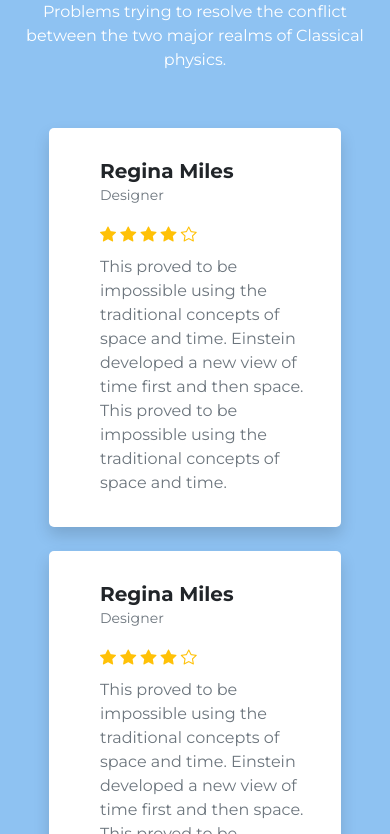
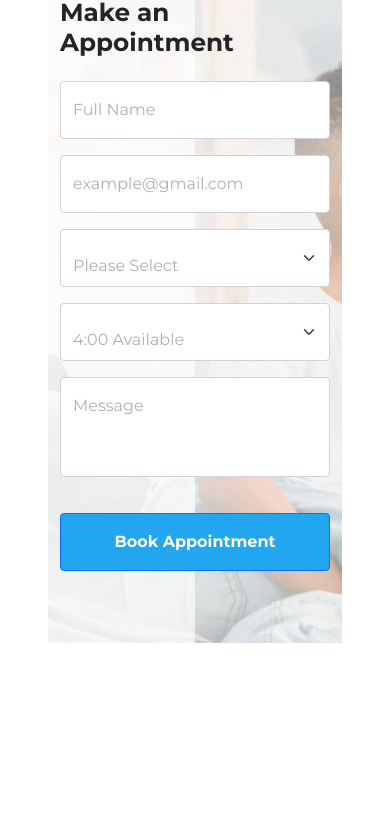
Before and after one commit to andersantos93/bootstrap-website, a plain HTML site: page index.html in a window 390 px wide. Shown: the part 101-935 px from the top of the page. After the commit the page ends 844 px from the top, so only its background shows below. Drawn offline with nearby package versions, Linux system fonts and the light colour scheme.

Commit message:
Contact section in desktop and mobile mode

```diff
--- a/index.html
+++ b/index.html
@@ -19,86 +19,122 @@
 </head>
 
 <body>
-  <!-- First section of Industry -->
-  <section class="py-5" style="background-color: #8EC2F2; padding-bottom: 120px; font-family: Montserrat;">
-    <div class="container text-center">
 
-      <h2 class="fw-bold display-4 mb-3 text-white d-none d-md-block">Industry</h2>
+  <!-- Contact Section (Desktop Version) -->
+  <section class="py-5 d-none d-lg-block"
+    style="font-family: Montserrat; background: linear-gradient(to right, rgba(255, 255, 255, 0.7) 50%, rgba(255, 255, 255, 0.1) 50%), url('./images/contact-cover.jpg') no-repeat center center; background-size: cover;">
+    <div class="container">
+      <div class="row align-items-center">
 
-      <h2 class="fw-bold display-5 mb-3 text-white d-md-none">What Clients Say</h2>
+        <div class="col-lg-6 py-5">
+          <h6 class="fw-bold text-muted">Contact Us</h6>
+          <h2 class="fw-bold mb-4">Make an Appointment</h2>
+          <form>
 
-      <p class="fs-5 text-white d-none d-md-block" style="margin-bottom: 10rem;">
-        Problems trying to resolve the conflict between <br> the two major realms of Classical physics: Newtonian
-        mechanics
-      </p>
-      <p class="fs-6 text-white d-md-none" style="margin-bottom: 2rem;">
-        Problems trying to resolve the conflict between the two major realms of Classical physics.
-      </p>
-
-      <div class="row mt-4 justify-content-center g-4"
-        style="margin-bottom: 120px; margin-left: 25px; margin-right: 25px;">
-        <!-- Card 1 -->
-        <div class="col-md-5 col-lg-4 mx-3">
-          <div class="card shadow border-0 position-relative" style="border-radius: 5px; padding-top: 50px;">
-            <div class="position-absolute top-10 start-0 translate-middle d-none d-md-block">
-              <img src="./images/woman-circle-box.png" alt="Regina Miles" class="rounded-circle border border-white"
-                style="width: 80px; height: 80px;" />
-            </div>
-            <div class="card-body">
-              <div style="text-align: left; margin-left: 35px; margin-top: -35px;">
-                <h5 class="fw-bold mb-0">Regina Miles</h5>
-                <small class="text-muted">Designer</small>
+            <div class="row mb-3">
+              <div class="col-md-6">
+                <div class="form-floating">
+                  <input type="text" class="form-control" id="fullName" placeholder="Full Name *" required />
+                  <label for="fullName">Full Name *</label>
+                </div>
               </div>
-              <div class="mt-3">
-                <div class="text-warning" style="text-align: left; margin-left: 35px;">
-                  <i class="bi bi-star-fill"></i>
-                  <i class="bi bi-star-fill"></i>
-                  <i class="bi bi-star-fill"></i>
-                  <i class="bi bi-star-fill"></i>
-                  <i class="bi bi-star"></i>
+              <div class="col-md-6">
+                <div class="form-floating">
+                  <input type="email" class="form-control" id="email" placeholder="Email *" required />
+                  <label for="email">Email *</label>
                 </div>
-                <p class="mt-2 text-muted" style="text-align: left; padding-left: 35px;">
-                  This proved to be impossible using the traditional concepts of space and time. Einstein developed a
-                  new
-                  view of time first and then space. This proved to be impossible using the traditional concepts of
-                  space
-                  and time.
-                </p>
               </div>
             </div>
-          </div>
-        </div>
 
-        <!-- Card 2 -->
-        <div class="col-md-5 col-lg-4 mx-3">
-          <div class="card shadow border-0 position-relative" style="border-radius: 5px; padding-top: 50px;">
-            <div class="position-absolute top-10 start-0 translate-middle d-none d-md-block">
-              <img src="./images/man-circle-box.png" alt="Regina Miles" class="rounded-circle border border-white"
-                style="width: 80px; height: 80px;" />
-            </div>
-            <div class="card-body">
-              <div style="text-align: left; margin-left: 35px; margin-top: -35px;">
-                <h5 class="fw-bold mb-0">Regina Miles</h5>
-                <small class="text-muted">Designer</small>
+            <div class="row mb-3">
+              <div class="col-md-6">
+                <div class="form-floating">
+                  <select class="form-select" id="service" aria-label="Service" style="color: #b0b0b0;">
+                    <option selected>Please Select</option>
+                    <option value="1">Consultation</option>
+                    <option value="2">Follow-up</option>
+                  </select>
+                </div>
               </div>
-              <div class="mt-3">
-                <div class="text-warning" style="text-align: left; margin-left: 35px;">
-                  <i class="bi bi-star-fill"></i>
-                  <i class="bi bi-star-fill"></i>
-                  <i class="bi bi-star-fill"></i>
-                  <i class="bi bi-star-fill"></i>
-                  <i class="bi bi-star"></i>
+              <div class="col-md-6">
+                <div class="form-floating">
+                  <select class="form-select" id="time" aria-label="Time" style="color: #b0b0b0;">
+                    <option selected>4:00 Available</option>
+                    <option value="1">5:00 Available</option>
+                    <option value="2">6:00 Available</option>
+                  </select>
                 </div>
-                <p class="mt-2 text-muted" style="text-align: left; padding-left: 35px;">
-                  This proved to be impossible using the traditional concepts of space and time. Einstein developed a
-                  new
-                  view of time first and then space. This proved to be impossible using the traditional concepts of
-                  space
-                  and time.
-                </p>
               </div>
             </div>
-          </div>
+
+            <div class="form-floating mb-3">
+              <textarea class="form-control" placeholder="Message" id="message"
+                style="height: 100px; resize: none;"></textarea>
+              <label for="message" style="color: #b0b0b0;">Message</label>
+            </div>
+
+            <button type="submit" class="btn btn-primary py-3 fw-bold"
+              style="background-color: #23A6F0; width: 40%; margin-top: 20px;">Book Appointment</button>
+          </form>
+        </div>
+      </div>
+    </div>
+  </section>
+
+  <!-- Contact Section (Mobile Version) -->
+  <section class="py-5 d-lg-none mx-5"
+    style="font-family: Montserrat; background: linear-gradient(to right, rgba(255, 255, 255, 0.7) 50%, rgba(255, 255, 255, 0.1) 50%), url('./images/contact-cover.jpg') no-repeat center center; background-size: cover;">
+    <div class="container">
+      <div class="row align-items-center">
+        <div class="col-12 col-md-8 mx-auto py-4">
+          <h6 class="fw-bold text-muted">Contact Us</h6>
+          <h2 class="fw-bold mb-4">Make an Appointment</h2>
+          <form>
+            <div class="row mb-3">
+              <div class="col-12 mb-3">
+                <div class="form-floating">
+                  <input type="text" class="form-control" id="mobileFullName" placeholder="Full Name *" required />
+                  <label for="mobileFullName" style="color: #b0b0b0;">Full Name</label>
+                </div>
+              </div>
+              <div class="col-12">
+                <div class="form-floating">
+                  <input type="email" class="form-control" id="mobileEmail" placeholder="Email *" required />
+                  <label for="mobileEmail" style="color: #b0b0b0;">example@gmail.com</label>
+                </div>
+              </div>
+            </div>
+
+            <div class="row mb-3">
+              <div class="col-12 mb-3">
+                <div class="form-floating">
+                  <select class="form-select" id="mobileService" aria-label="Service" style="color: #b0b0b0;">
+                    <option selected>Please Select</option>
+                    <option value="1">Consultation</option>
+                    <option value="2">Follow-up</option>
+                  </select>
+                </div>
+              </div>
+              <div class="col-12">
+                <div class="form-floating">
+                  <select class="form-select" id="mobileTime" aria-label="Time" style="color: #b0b0b0;">
+                    <option selected>4:00 Available</option>
+                    <option value="1">5:00 Available</option>
+                    <option value="2">6:00 Available</option>
+                  </select>
+                </div>
+              </div>
+            </div>
+
+            <div class="form-floating mb-3">
+              <textarea class="form-control" placeholder="Message" id="mobileMessage"
+                style="height: 100px; resize: none;"></textarea>
+              <label for="mobileMessage" style="color: #b0b0b0;">Message</label>
+            </div>
+
+            <button type="submit" class="btn btn-primary py-3 fw-bold w-100"
+              style="background-color: #23A6F0; margin-top: 20px;">Book Appointment</button>
+          </form>
         </div>
       </div>
     </div>
```
Also changed, not shown: images/contact-cover.jpg (renamed from images/#contact-cover.1.jpg).
